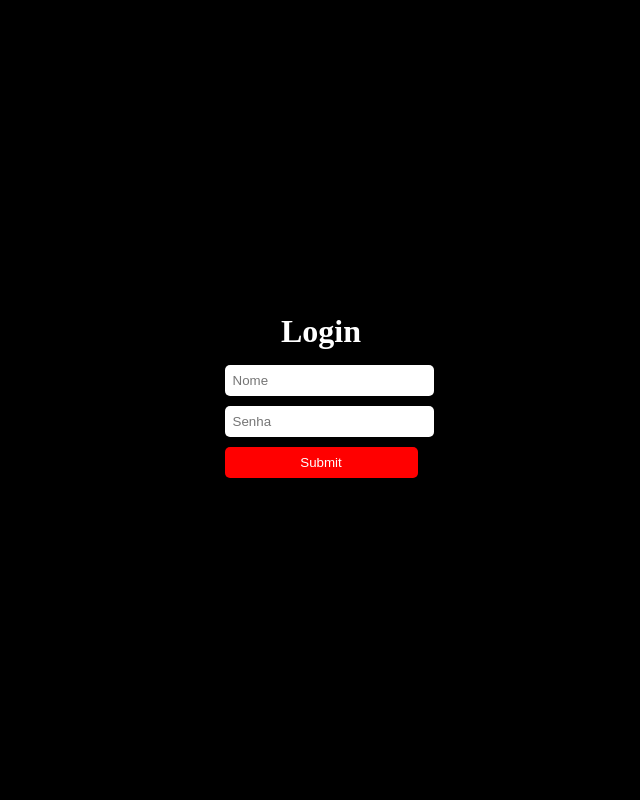
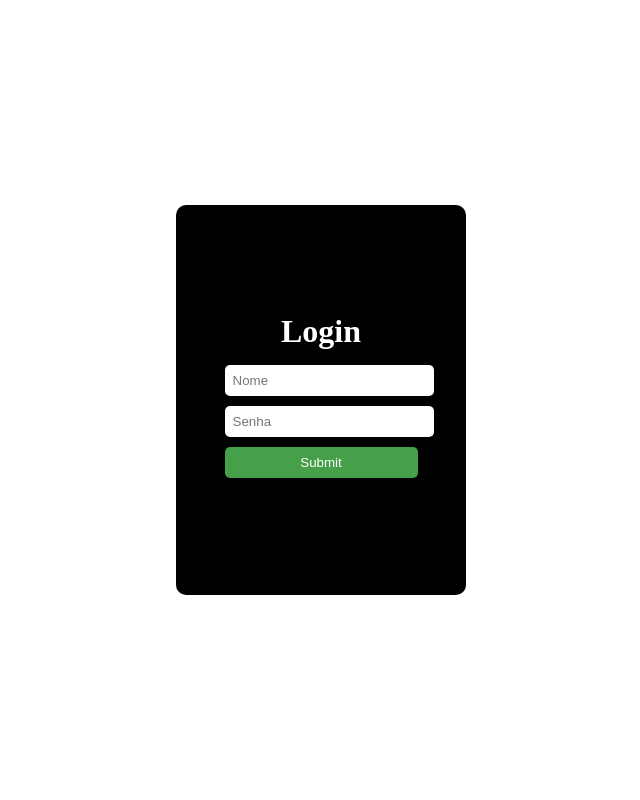
Before and after one commit to zZuiaSs/Kalangos-Souls, a PHP site: page / in a window 1280 px wide. Shown: the whole page, without its empty margins (319-959 px from the left). Run offline with PHP 8.4, Linux system fonts and the light colour scheme.

Commit message:
Update style.css

```diff
--- a/Pages/Login/style.css
+++ b/Pages/Login/style.css
@@ -4,7 +4,6 @@
 }
 
 body {
-    background-color: black;
     display: flex;
     justify-content: center;
     align-items: center;
@@ -40,7 +39,7 @@ input {
 }
 
 .bt input {
-    background-color: #ff0000;
+    background-color: #45a049;
     color: white;
     border: none;
     cursor: pointer;
```
